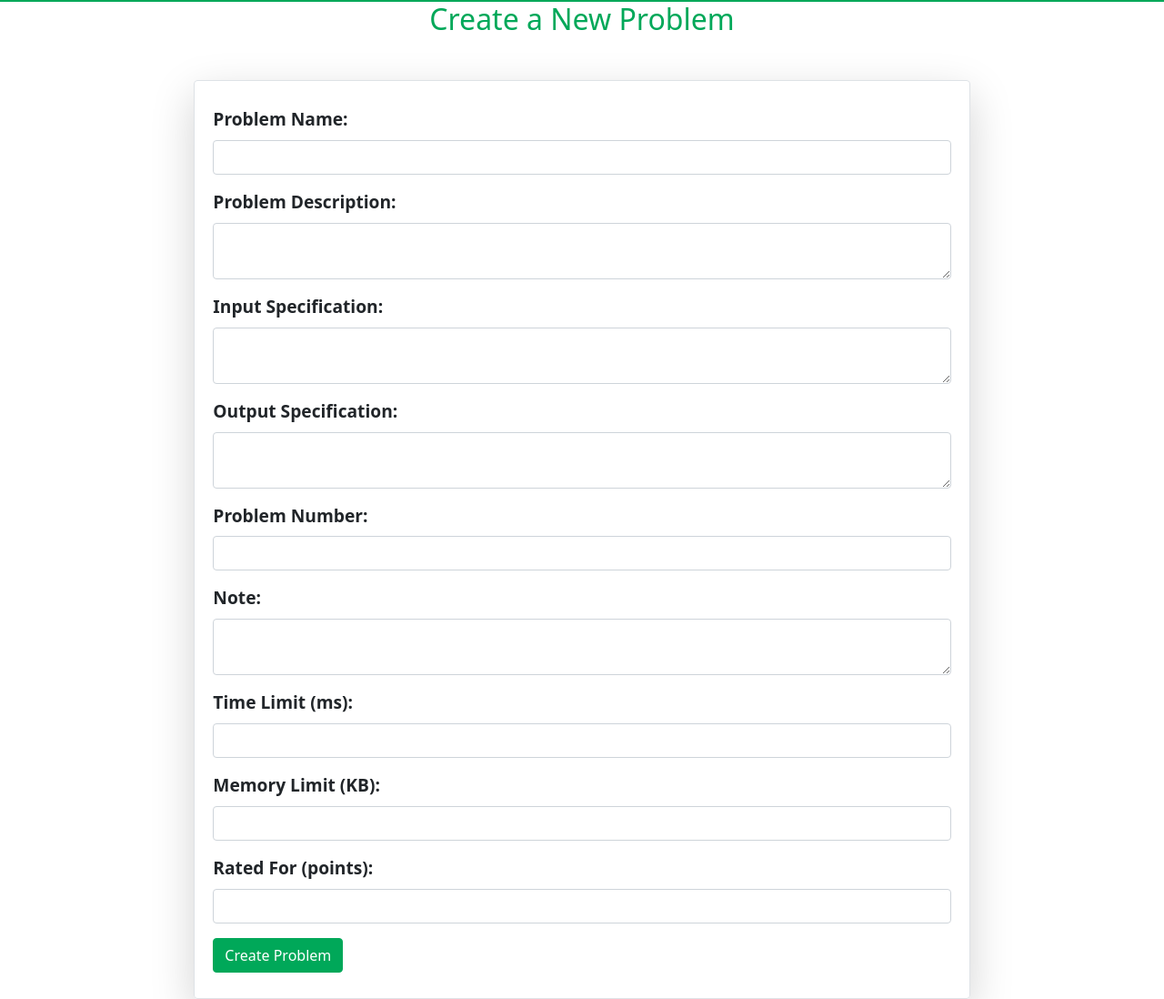
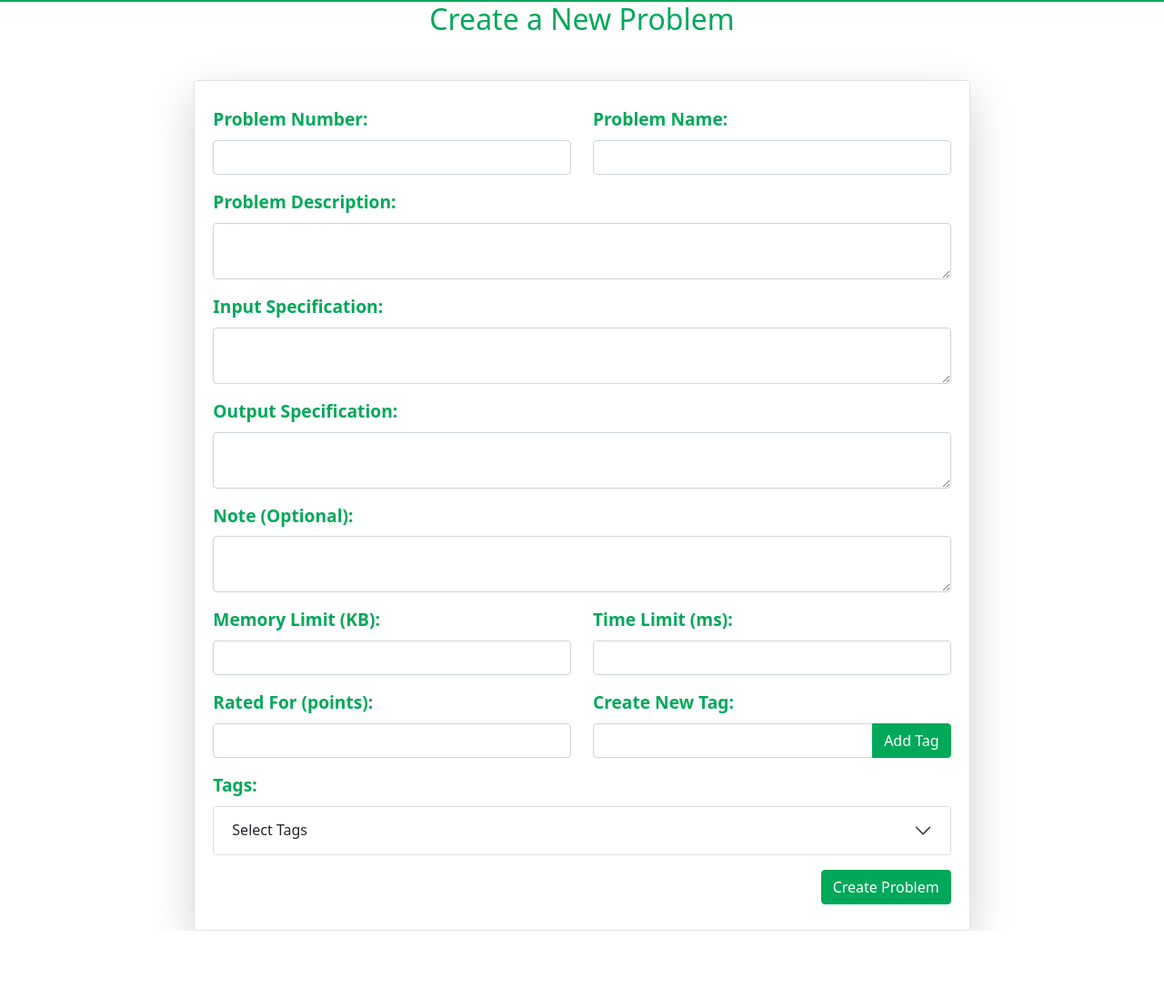
Before and after one commit to AfnanRakib/AUST-CODE-REALM, a PHP site: page /AUST/admin/createProblem.php in a window 1280 px wide. Shown: the part 76-1174 px from the top of the page at 91% size. After the commit the page ends 1099 px from the top, so only its background shows below. Run offline with PHP 8.4, Linux system fonts and the light colour scheme; data comes from the database, SQL or seed files in the repository; some libraries are stand-ins or nearby versions.

Commit message:
-- tag creation added

```diff
--- a/admin/createProblem.php
+++ b/admin/createProblem.php
@@ -28,6 +28,7 @@
         .form-label {
             font-size: 1.2rem;
             font-weight: bold;
+            color: #00A859;
         }
     </style>
 </head>
@@ -35,13 +36,21 @@
     <!-- Navbar -->
     <?php include '../helpers/navbar.php'; ?>
 
-    <h2 style="text-align: center;color:#00A859;">Create a New Problem</h2>
+    <h2 style="text-align: center; color: #00A859;">Create a New Problem</h2>
     <div class="row col-lg-8 border rounded mx-auto mt-5 p-2 shadow-lg justify-content-center">
         <div class="container">
             <form action="createProblem.php" method="post">
                 <div class="mb-3">
-                    <label for="name" class="form-label">Problem Name:</label>
-                    <input type="text" id="name" name="name" class="form-control" required>
+                    <div class="row">
+                        <div class="col-12 col-md-6 mb-2 mb-md-0">
+                            <label for="problemNumber" class="form-label">Problem Number:</label>
+                            <input type="text" id="problemNumber" name="problemNumber" class="form-control" required>
+                        </div>
+                        <div class="col-12 col-md-6 mb-2 mb-md-0">
+                            <label for="name" class="form-label">Problem Name:</label>
+                            <input type="text" id="name" name="name" class="form-control" required>
+                        </div>
+                    </div>
                 </div>
                 <div class="mb-3">
                     <label for="description" class="form-label">Problem Description:</label>
@@ -56,32 +65,112 @@
                     <textarea id="outputSpec" name="outputSpecification" class="form-control" required></textarea>
                 </div>
                 <div class="mb-3">
-                    <label for="problemNumber" class="form-label">Problem Number:</label>
-                    <input type="text" id="problemNumber" name="problemNumber" class="form-control" required>
-                </div>
-                <div class="mb-3">
-                    <label for="note" class="form-label">Note:</label>
+                    <label for="note" class="form-label">Note (Optional):</label>
                     <textarea id="note" name="note" class="form-control"></textarea>
                 </div>
                 <div class="mb-3">
-                    <label for="timeLimit" class="form-label">Time Limit (ms):</label>
-                    <input type="number" id="timeLimit" name="timeLimit" class="form-control" required>
+                    <div class="row">
+                        <div class="col-12 col-md-6 mb-2 mb-md-0">
+                            <label for="memoryLimit" class="form-label">Memory Limit (KB):</label>
+                            <input type="number" id="memoryLimit" name="memoryLimit" class="form-control" required>
+                        </div>
+                        <div class="col-12 col-md-6 mb-2 mb-md-0">
+                            <label for="timeLimit" class="form-label">Time Limit (ms):</label>
+                            <input type="number" id="timeLimit" name="timeLimit" class="form-control" required>
+                        </div>
+                    </div>
                 </div>
                 <div class="mb-3">
-                    <label for="memoryLimit" class="form-label">Memory Limit (KB):</label>
-                    <input type="number" id="memoryLimit" name="memoryLimit" class="form-control" required>
+                    <div class="row">
+                        <div class="col-12 col-md-6 mb-2 mb-md-0">
+                            <label for="ratedFor" class="form-label">Rated For (points):</label>
+                            <input type="number" id="ratedFor" name="ratedFor" class="form-control" required>
+                        </div>
+                        <div class="col-12 col-md-6 mb-2 mb-md-0">
+                            <label for="newTag" class="form-label">Create New Tag:</label>
+                            <div class="input-group">
+                                <input type="text" id="newTag" name="newTag" class="form-control">
+                                <button type="button" class="btn btn-primary" onclick="createTag()">Add Tag</button>
+                            </div>
+                            <div id="tagSuccessMessage" class="mt-2 text-success" style="display: none;">
+                                Tag successfully created.
+                            </div>
+                        </div>
+                    </div>
                 </div>
                 <div class="mb-3">
-                    <label for="ratedFor" class="form-label">Rated For (points):</label>
-                    <input type="number" id="ratedFor" name="ratedFor" class="form-control" required>
+                    <label for="tags" class="form-label">Tags:</label>
+                    <div class="accordion" id="tagsAccordion">
+                        <div class="accordion-item">
+                            <h2 class="accordion-header" id="headingTags">
+                                <button class="accordion-button collapsed" type="button" data-bs-toggle="collapse" data-bs-target="#collapseTags" aria-expanded="false" aria-controls="collapseTags">
+                                    Select Tags
+                                </button>
+                            </h2>
+                            <div id="collapseTags" class="accordion-collapse collapse" aria-labelledby="headingTags" data-bs-parent="#tagsAccordion">
+                                <div class="accordion-body">
+                                    <div id="tags">
+                                        <?php
+                                        // Fetch all tags from the database
+                                        $conn = new mysqli('localhost', 'root', '', 'aust_code_realm');
+                                        if ($conn->connect_error) {
+                                            die("Connection failed: " . $conn->connect_error);
+                                        }
+                                        $tagQuery = "SELECT * FROM tags";
+                                        $tagResult = $conn->query($tagQuery);
+                                        while ($tagRow = $tagResult->fetch_assoc()) {
+                                            echo '<div class="form-check">';
+                                            echo '<input class="form-check-input" type="checkbox" name="tags[]" value="' . $tagRow['TagID'] . '" id="tag' . $tagRow['TagID'] . '">';
+                                            echo '<label class="form-check-label" for="tag' . $tagRow['TagID'] . '">' . $tagRow['TagName'] . '</label>';
+                                            echo '</div>';
+                                        }
+                                        $conn->close();
+                                        ?>
+                                    </div>
+                                </div>
+                            </div>
+                        </div>
+                    </div>
                 </div>
-                <button type="submit" class="btn btn-primary">Create Problem</button>
+                <button type="submit" class="btn btn-primary float-end">Create Problem</button>
             </form>
         </div>
     </div>
     <script src="../js/bootstrap.bundle.min.js"></script>
+    <script>
+        function createTag() {
+            var newTag = document.getElementById('newTag').value;
+            if (newTag.trim() !== '') {
+                var formData = new FormData();
+                formData.append('newTag', newTag);
+
+                fetch('createTag.php', {
+                    method: 'POST',
+                    body: formData
+                })
+                .then(response => response.json())
+                .then(data => {
+                    if (data.success) {
+                        var tagsDiv = document.getElementById('tags');
+                        var newCheckbox = document.createElement('div');
+                        newCheckbox.classList.add('form-check');
+                        newCheckbox.innerHTML = `<input class="form-check-input" type="checkbox" name="tags[]" value="${data.tagID}" id="tag${data.tagID}"> <label class="form-check-label" for="tag${data.tagID}">${data.tagName}</label>`;
+                        tagsDiv.appendChild(newCheckbox);
+                        document.getElementById('newTag').value = '';
+                        document.getElementById('tagSuccessMessage').style.display = 'block';
+                        setTimeout(() => {
+                            document.getElementById('tagSuccessMessage').style.display = 'none';
+                        }, 3000);
+                    } else {
+                        alert('Error creating tag.');
+                    }
+                });
+            }
+        }
+    </script>
 </body>
 </html>
+
 <?php
 if (session_status() == PHP_SESSION_NONE) {
     session_start();
@@ -109,6 +198,12 @@ if ($_SERVER["REQUEST_METHOD"] == "POST") {
             VALUES ('$name', '$description', '$inputSpecification', '$outputSpecification', '$problemNumber', '$note', '$timeLimit', '$memoryLimit', '$ratedFor', '$authorID')";
 
     if ($conn->query($sql) === TRUE) {
+        $problemID = $conn->insert_id;
+        if (!empty($_POST['tags'])) {
+            foreach ($_POST['tags'] as $tagID) {
+                $conn->query("INSERT INTO problem_tags (ProblemID, TagID) VALUES ('$problemID', '$tagID')");
+            }
+        }
         echo "<script>alert('Problem created successfully');</script>";
     } else {
         echo "Error: " . $sql . "<br>" . $conn->error;
--- a/helpers/problemStatement.php
+++ b/helpers/problemStatement.php
@@ -43,7 +43,7 @@
             <pre><?php echo $problem['Explanation']; ?></pre>;
         <?php endif; ?>
         <?php if (!empty($problem['Note'])): ?>
-            <h3>Explanation</h3>
+            <h3>Note</h3>
             <pre><?php echo $problem['Note']; ?></pre>
         <?php endif; ?>
         <div class="accordion" id="additionalInfo">
@@ -57,6 +57,7 @@
                     <div class="accordion-body">
                         <p><strong>Time Limit: </strong> <?php echo $problem['TimeLimit']; ?></p>
                         <p><strong>Memory Limit: </strong> <?php echo $problem['MemoryLimit']; ?></p>
+                        <p><strong>Problem Rating: </strong> <?php echo $problem['RatedFor']; ?></p>
                     </div>
                 </div>
             </div>
```
Also changed, not shown: admin/createTag.php (added, +27 -0 lines).
